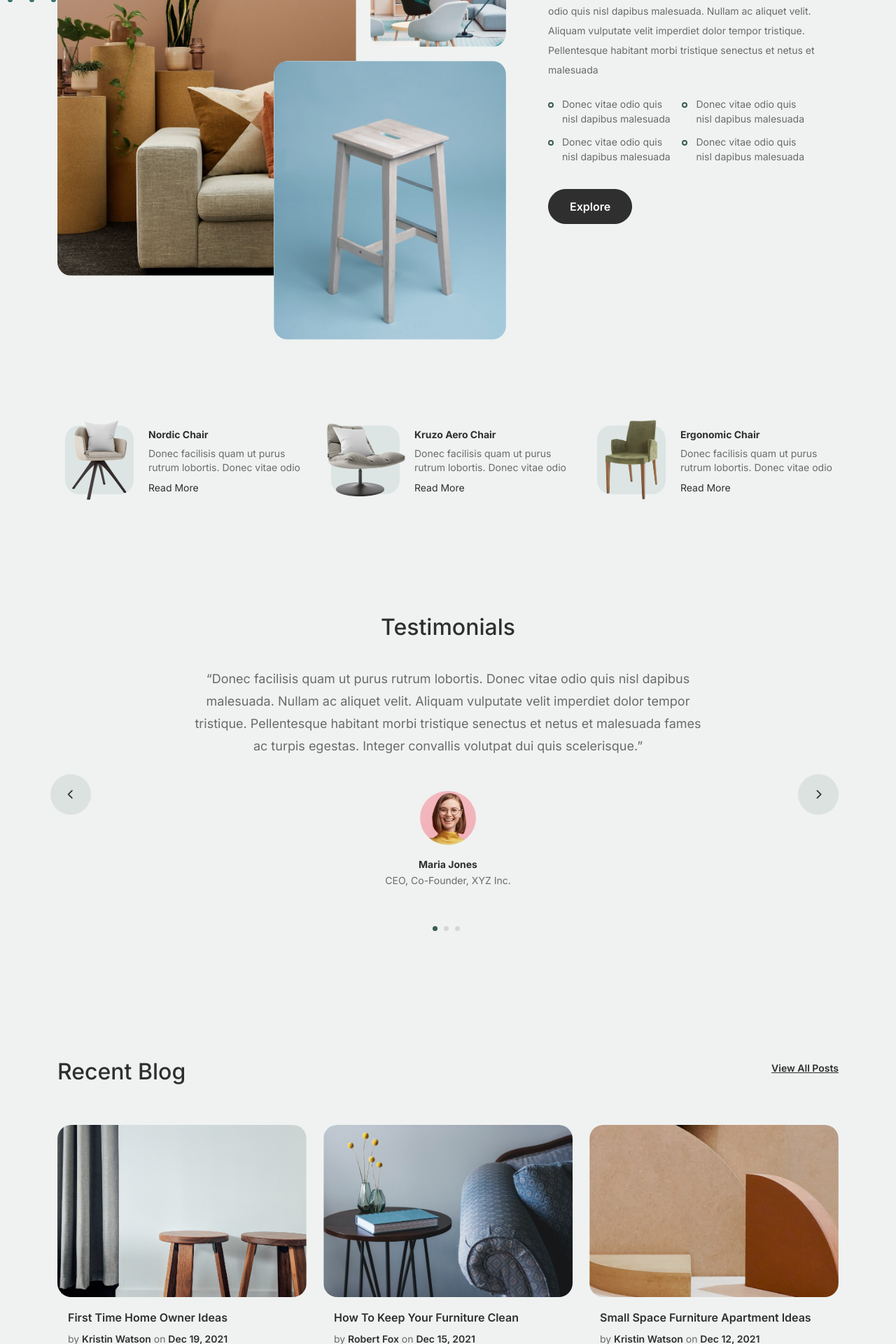
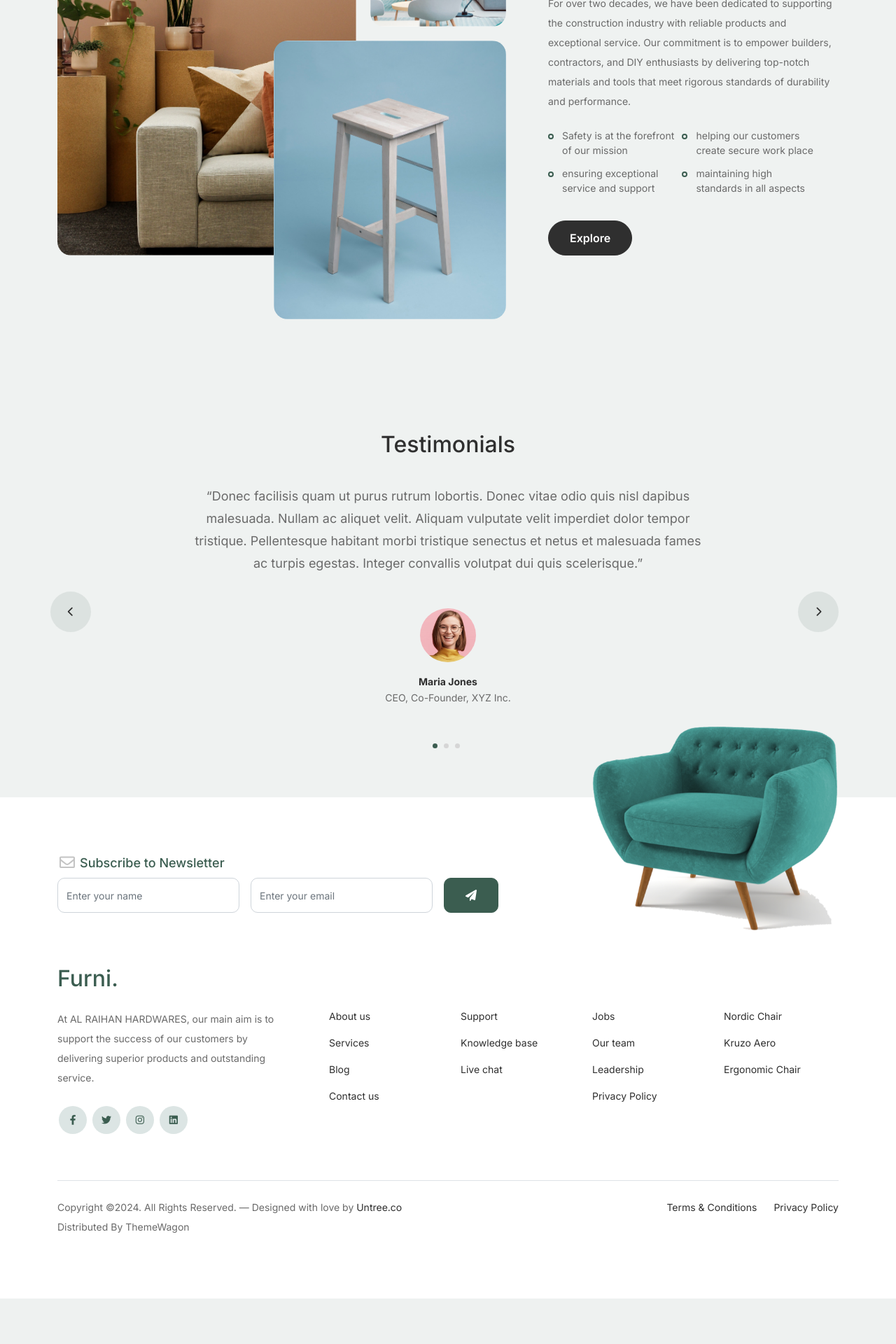
Before and after one commit to Rashicom/AlRaihan, a Django app: page / in a window 1280 px wide; the page is wider, and only the part inside the window is pictured. Shown: the part 2240-4160 px from the top of that part at 70% size. After the commit the page ends 4095 px from the top of that part, so only its background shows below. Run offline with Django 5.2, Linux system fonts and the light colour scheme; some libraries are stand-ins or nearby versions.

Commit message:
page render

```diff
--- a/AlRaihan/products/models.py
+++ b/AlRaihan/products/models.py
@@ -3,6 +3,7 @@ from django.db import models
 class Category(models.Model):
     name = models.CharField(max_length=200)
     description = models.TextField(blank=True)
+    image = models.ImageField(upload_to="catagory")
     def __str__(self):
         return str(f"Category: {self.name}")
 
--- a/AlRaihan/templates/index.html
+++ b/AlRaihan/templates/index.html
@@ -58,8 +58,8 @@
 					<div class="row justify-content-between">
 						<div class="col-lg-5">
 							<div class="intro-excerpt">
-								<h1>Modern Interior <span clsas="d-block">Design Studio</span></h1>
-								<p class="mb-4">Donec vitae odio quis nisl dapibus malesuada. Nullam ac aliquet velit. Aliquam vulputate velit imperdiet dolor tempor tristique.</p>
+								<h1>Where Quality Meets Reliability</h1>
+								<p class="mb-4">From foundation to finishing touches, we’ve got what you need. Where quality meets reliability in every tool.</p>
 								<p><a href="" class="btn btn-secondary me-2">Shop Now</a><a href="#" class="btn btn-white-outline">Explore</a></p>
 							</div>
 						</div>
@@ -80,8 +80,8 @@
 
 					<!-- Start Column 1 -->
 					<div class="col-md-12 col-lg-3 mb-5 mb-lg-0">
-						<h2 class="mb-4 section-title">Crafted with excellent material.</h2>
-						<p class="mb-4">Donec vitae odio quis nisl dapibus malesuada. Nullam ac aliquet velit. Aliquam vulputate velit imperdiet dolor tempor tristique. </p>
+						<h2 class="mb-4 section-title">Explore our new categories.</h2>
+						<p class="mb-4">Discover the latest tools and materials tailored to your needs. Elevate your projects with our expanded selection, explore what's new. </p>
 						<p><a href="shop.html" class="btn">Explore</a></p>
 					</div>
 					<!-- End Column 1 -->
@@ -90,8 +90,8 @@
 					<div class="col-12 col-md-4 col-lg-3 mb-5 mb-md-0">
 						<a class="product-item" href="cart.html">
 							<img src="{% static 'images/product-1.png' %}" class="img-fluid product-thumbnail">
-							<h3 class="product-title">Nordic Chair</h3>
-							<strong class="product-price">$50.00</strong>
+							<h3 class="product-title">Safty</h3>
+
 
 							<span class="icon-cross">
 								<img src="{% static 'images/cross.svg' %}" class="img-fluid">
@@ -104,8 +104,8 @@
 					<div class="col-12 col-md-4 col-lg-3 mb-5 mb-md-0">
 						<a class="product-item" href="cart.html">
 							<img src="{% static 'images/product-2.png' %}" class="img-fluid product-thumbnail">
-							<h3 class="product-title">Kruzo Aero Chair</h3>
-							<strong class="product-price">$78.00</strong>
+							<h3 class="product-title">Electrical</h3>
+
 
 							<span class="icon-cross">
 								<img src="{% static 'images/cross.svg' %}" class="img-fluid">
@@ -118,8 +118,8 @@
 					<div class="col-12 col-md-4 col-lg-3 mb-5 mb-md-0">
 						<a class="product-item" href="cart.html">
 							<img src="{% static 'images/product-3.png' %}" class="img-fluid product-thumbnail">
-							<h3 class="product-title">Ergonomic Chair</h3>
-							<strong class="product-price">$43.00</strong>
+							<h3 class="product-title">Constructions</h3>
+
 
 							<span class="icon-cross">
 								<img src="{% static 'images/cross.svg' %}" class="img-fluid">
@@ -139,7 +139,7 @@
 				<div class="row justify-content-between">
 					<div class="col-lg-6">
 						<h2 class="section-title">Why Choose Us</h2>
-						<p>Donec vitae odio quis nisl dapibus malesuada. Nullam ac aliquet velit. Aliquam vulputate velit imperdiet dolor tempor tristique.</p>
+						<p>Committed to quality, powered by passion. Discover a team that’s here to help you thrive, every step of the way. </p>
 
 						<div class="row my-5">
 							<div class="col-6 col-md-6">
@@ -148,7 +148,7 @@
 										<img src="{% static 'images/truck.svg' %}" alt="Image" class="imf-fluid">
 									</div>
 									<h3>Fast &amp; Free Shipping</h3>
-									<p>Donec vitae odio quis nisl dapibus malesuada. Nullam ac aliquet velit. Aliquam vulputate.</p>
+									<p>Get your order quickly and without extra cost. Fast, reliable, and right to your door. </p>
 								</div>
 							</div>
 
@@ -158,7 +158,7 @@
 										<img src="{% static 'images/bag.svg' %}" alt="Image" class="imf-fluid">
 									</div>
 									<h3>Easy to Shop</h3>
-									<p>Donec vitae odio quis nisl dapibus malesuada. Nullam ac aliquet velit. Aliquam vulputate.</p>
+									<p>Effortless browsing, seamless checkout. A smooth shopping experience from start to finish. </p>
 								</div>
 							</div>
 
@@ -168,7 +168,7 @@
 										<img src="{% static 'images/support.svg' %}" alt="Image" class="imf-fluid">
 									</div>
 									<h3>24/7 Support</h3>
-									<p>Donec vitae odio quis nisl dapibus malesuada. Nullam ac aliquet velit. Aliquam vulputate.</p>
+									<p>Here for you anytime, day or night. Reach out whenever you need, we're just a message away. </p>
 								</div>
 							</div>
 
@@ -178,7 +178,7 @@
 										<img src="{% static 'images/return.svg' %}" alt="Image" class="imf-fluid">
 									</div>
 									<h3>Hassle Free Returns</h3>
-									<p>Donec vitae odio quis nisl dapibus malesuada. Nullam ac aliquet velit. Aliquam vulputate.</p>
+									<p>Changed your mind? No problem. Enjoy easy returns with a stress-free process. </p>
 								</div>
 							</div>
 
@@ -208,14 +208,19 @@
 						</div>
 					</div>
 					<div class="col-lg-5 ps-lg-5">
-						<h2 class="section-title mb-4">We Help You Make Modern Interior Design</h2>
-						<p>Donec facilisis quam ut purus rutrum lobortis. Donec vitae odio quis nisl dapibus malesuada. Nullam ac aliquet velit. Aliquam vulputate velit imperdiet dolor tempor tristique. Pellentesque habitant morbi tristique senectus et netus et malesuada</p>
+						<h2 class="section-title mb-4">Our Mission</h2>
+						<p>At AL RAIHAN HARDWARES, Our mission is to be the trusted partner in building excellence by
+							providing high-quality building materials, safety equipment, and hardware solutions. For over
+							two decades, we have been dedicated to supporting the construction industry with reliable
+							products and exceptional service. Our commitment is to empower builders, contractors, and
+							DIY enthusiasts by delivering top-notch materials and tools that meet rigorous standards of
+							durability and performance. </p>
 
 						<ul class="list-unstyled custom-list my-4">
-							<li>Donec vitae odio quis nisl dapibus malesuada</li>
-							<li>Donec vitae odio quis nisl dapibus malesuada</li>
-							<li>Donec vitae odio quis nisl dapibus malesuada</li>
-							<li>Donec vitae odio quis nisl dapibus malesuada</li>
+							<li>Safety is at the forefront of our mission</li>
+							<li>helping our customers create secure work place</li>
+							<li>ensuring exceptional service and support</li>
+							<li>maintaining high standards in all aspects</li>
 						</ul>
 						<p><a herf="#" class="btn">Explore</a></p>
 					</div>
@@ -223,55 +228,6 @@
 			</div>
 		</div>
 		<!-- End We Help Section -->
-
-		<!-- Start Popular Product -->
-		<div class="popular-product">
-			<div class="container">
-				<div class="row">
-
-					<div class="col-12 col-md-6 col-lg-4 mb-4 mb-lg-0">
-						<div class="product-item-sm d-flex">
-							<div class="thumbnail">
-								<img src="{% static 'images/product-1.png' %}" alt="Image" class="img-fluid">
-							</div>
-							<div class="pt-3">
-								<h3>Nordic Chair</h3>
-								<p>Donec facilisis quam ut purus rutrum lobortis. Donec vitae odio </p>
-								<p><a href="#">Read More</a></p>
-							</div>
-						</div>
-					</div>
-
-					<div class="col-12 col-md-6 col-lg-4 mb-4 mb-lg-0">
-						<div class="product-item-sm d-flex">
-							<div class="thumbnail">
-								<img src="{% static 'images/product-2.png' %}" alt="Image" class="img-fluid">
-							</div>
-							<div class="pt-3">
-								<h3>Kruzo Aero Chair</h3>
-								<p>Donec facilisis quam ut purus rutrum lobortis. Donec vitae odio </p>
-								<p><a href="#">Read More</a></p>
-							</div>
-						</div>
-					</div>
-
-					<div class="col-12 col-md-6 col-lg-4 mb-4 mb-lg-0">
-						<div class="product-item-sm d-flex">
-							<div class="thumbnail">
-								<img src="{% static 'images/product-3.png' %}" alt="Image" class="img-fluid">
-							</div>
-							<div class="pt-3">
-								<h3>Ergonomic Chair</h3>
-								<p>Donec facilisis quam ut purus rutrum lobortis. Donec vitae odio </p>
-								<p><a href="#">Read More</a></p>
-							</div>
-						</div>
-					</div>
-
-				</div>
-			</div>
-		</div>
-		<!-- End Popular Product -->
 
 		<!-- Start Testimonial Slider -->
 		<div class="testimonial-section">
@@ -371,61 +327,6 @@
 		</div>
 		<!-- End Testimonial Slider -->
 
-		<!-- Start Blog Section -->
-		<div class="blog-section">
-			<div class="container">
-				<div class="row mb-5">
-					<div class="col-md-6">
-						<h2 class="section-title">Recent Blog</h2>
-					</div>
-					<div class="col-md-6 text-start text-md-end">
-						<a href="#" class="more">View All Posts</a>
-					</div>
-				</div>
-
-				<div class="row">
-
-					<div class="col-12 col-sm-6 col-md-4 mb-4 mb-md-0">
-						<div class="post-entry">
-							<a href="#" class="post-thumbnail"><img src="{% static 'images/post-1.jpg' %}" alt="Image" class="img-fluid"></a>
-							<div class="post-content-entry">
-								<h3><a href="#">First Time Home Owner Ideas</a></h3>
-								<div class="meta">
-									<span>by <a href="#">Kristin Watson</a></span> <span>on <a href="#">Dec 19, 2021</a></span>
-								</div>
-							</div>
-						</div>
-					</div>
-
-					<div class="col-12 col-sm-6 col-md-4 mb-4 mb-md-0">
-						<div class="post-entry">
-							<a href="#" class="post-thumbnail"><img src="{% static 'images/post-2.jpg' %}" alt="Image" class="img-fluid"></a>
-							<div class="post-content-entry">
-								<h3><a href="#">How To Keep Your Furniture Clean</a></h3>
-								<div class="meta">
-									<span>by <a href="#">Robert Fox</a></span> <span>on <a href="#">Dec 15, 2021</a></span>
-								</div>
-							</div>
-						</div>
-					</div>
-
-					<div class="col-12 col-sm-6 col-md-4 mb-4 mb-md-0">
-						<div class="post-entry">
-							<a href="#" class="post-thumbnail"><img src="{% static 'images/post-3.jpg' %}" alt="Image" class="img-fluid"></a>
-							<div class="post-content-entry">
-								<h3><a href="#">Small Space Furniture Apartment Ideas</a></h3>
-								<div class="meta">
-									<span>by <a href="#">Kristin Watson</a></span> <span>on <a href="#">Dec 12, 2021</a></span>
-								</div>
-							</div>
-						</div>
-					</div>
-
-				</div>
-			</div>
-		</div>
-		<!-- End Blog Section -->
-
 		<!-- Start Footer Section -->
 		<footer class="footer-section">
 			<div class="container relative">
@@ -460,7 +361,8 @@
 				<div class="row g-5 mb-5">
 					<div class="col-lg-4">
 						<div class="mb-4 footer-logo-wrap"><a href="#" class="footer-logo">Furni<span>.</span></a></div>
-						<p class="mb-4">Donec facilisis quam ut purus rutrum lobortis. Donec vitae odio quis nisl dapibus malesuada. Nullam ac aliquet velit. Aliquam vulputate velit imperdiet dolor tempor tristique. Pellentesque habitant</p>
+						<p class="mb-4">At AL RAIHAN HARDWARES, our main aim is to support the success of our
+							customers by delivering superior products and outstanding service. </p>
 
 						<ul class="list-unstyled custom-social">
 							<li><a href="#"><span class="fa fa-brands fa-facebook-f"></span></a></li>
```
Also changed, not shown: AlRaihan/products/migrations/0003_category_image.py (added), AlRaihan/products/views.py (line endings or trailing spaces).
